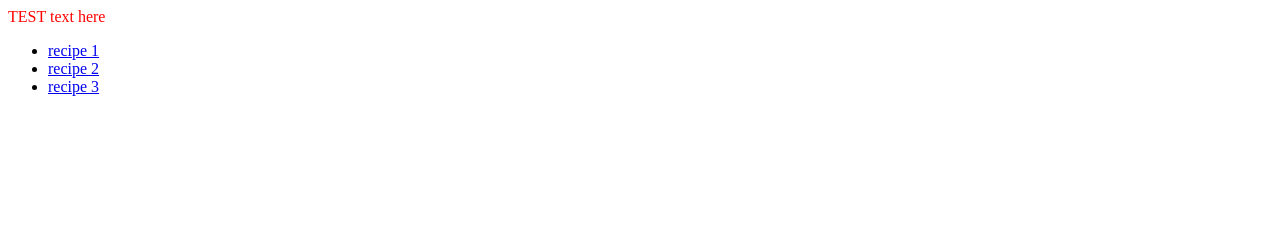
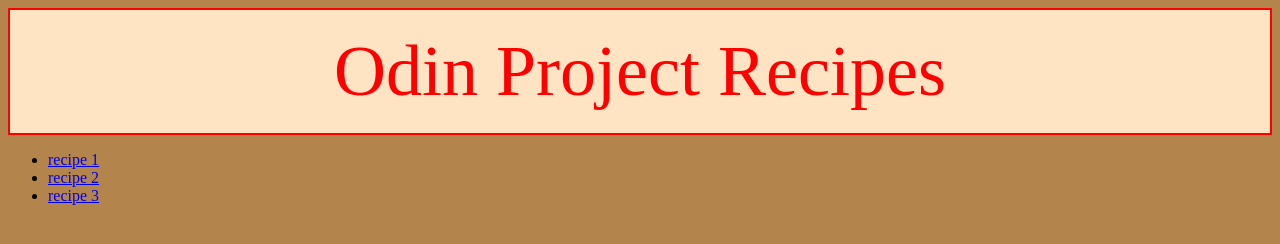
Before and after one commit to RolandoMartinez720/recipes, a plain HTML site: page index.html in a window 1280 px wide. Drawn offline with Linux system fonts and the light colour scheme.

Commit message:
centering main menu header

```diff
--- a/index.html
+++ b/index.html
@@ -6,7 +6,7 @@
         <meta charset="UTF-8">
     </head>
     <body>
-    <div>TEST text here</div>
+    <div class="main-header">Odin Project Recipes</div>
     <ul>
         <li><a href="recipe1.html"> recipe 1</a></li>
         <li><a href="recipe2.html"> recipe 2</a></li>
--- a/styles.css
+++ b/styles.css
@@ -5,3 +5,14 @@ div{
 .home-link a{
     text-decoration: none;
 }
+body{
+    background-color: rgb(179, 132, 75);
+}
+
+.main-header{
+    border: 2px solid red;
+    text-align: center;
+    font-size: 72px;
+    padding:20px;
+    background-color: bisque;
+}
```
